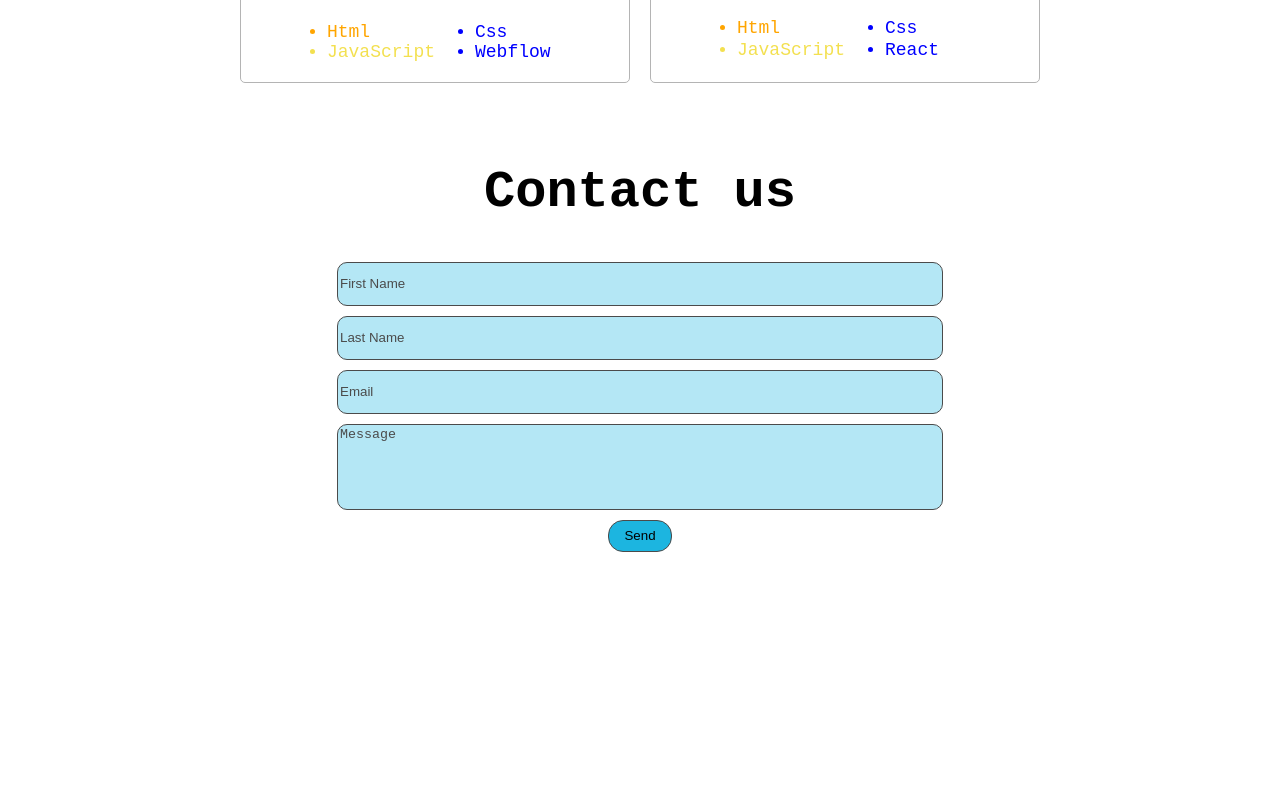
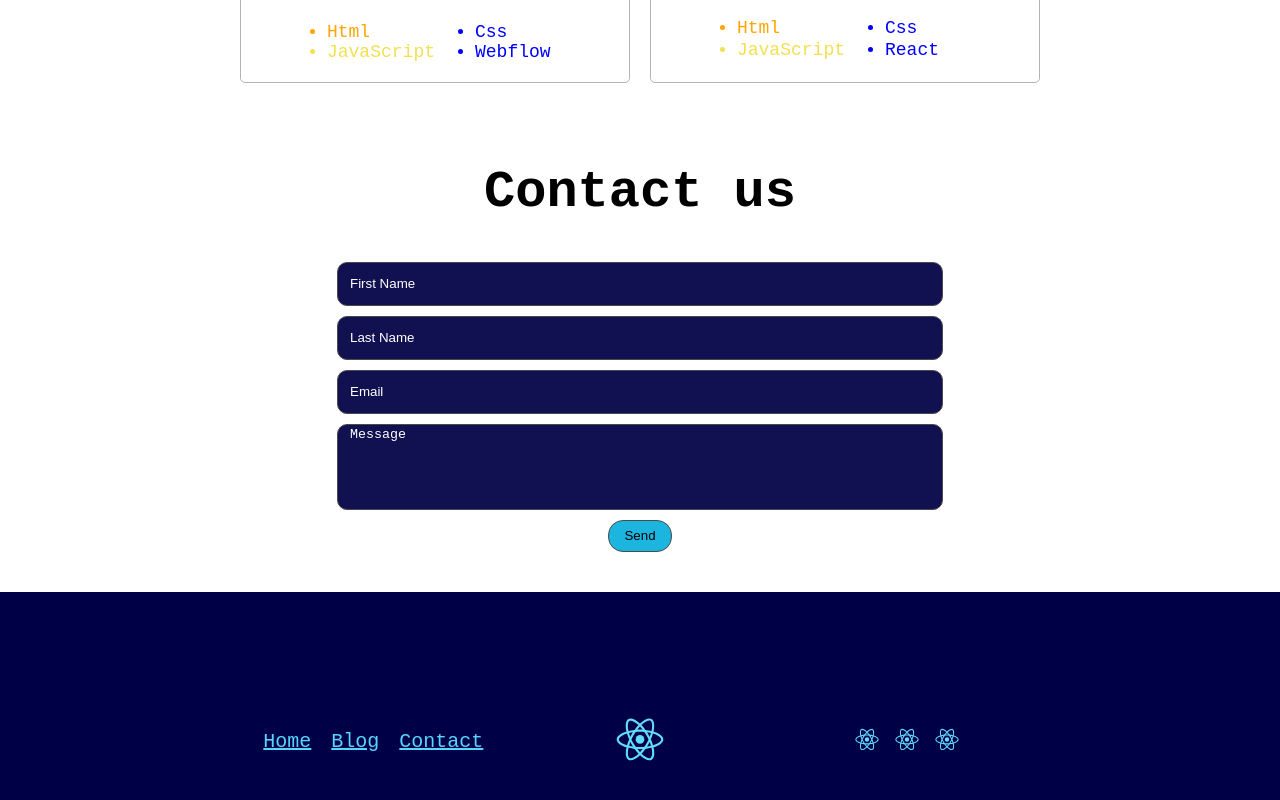
Before and after one commit to Jonathancodesurfer/portfolio, a React (Create React App) app: page / in a window 1280 px wide. Shown: the part 1863-2663 px from the top of the page. Before the commit the page ends 2455 px from the top, so only its background shows below. Built offline with nearby package versions, Linux system fonts and the light colour scheme.

Commit message:
adding footer

```diff
--- a/src/App.css
+++ b/src/App.css
@@ -21,7 +21,7 @@ nav {
   background-color: white;
 }
 
-.Navbar, .Header_wrapper, .Skills, .Work-wrapper, .Form_container {
+.Navbar, .Header_wrapper, .Skills, .Work-wrapper, .Form_container, footer{
   max-width: 800px;
   margin: auto;
   padding: 0 20px 0 20px;
--- a/src/App.js
+++ b/src/App.js
@@ -1,5 +1,6 @@
 
 import './App.css';
+import Footer from './components/Footer';
 import FormikForm from './components/FormikForm';
 import Header from './components/Header';
 import Navbar from './components/Navbar';
@@ -17,6 +18,7 @@ function App(props) {
         <Work/>
         <FormikForm />
       </main>
+      <Footer/>
     </div>
   );
 }
--- /dev/null
+++ b/src/components/Footer.css
@@ -0,0 +1,37 @@
+.Footer_container {
+    background-color: #000046;
+}
+
+
+footer {
+    display: grid;
+    grid-template-columns: repeat(2, 1fr);
+    grid-template-rows: repeat(2, 1fr);
+    grid-column-gap: 0px;
+    grid-row-gap: 0px;
+    height: 200px;
+    align-items: center;
+    justify-items: center;
+}
+
+.Footer_links {
+    grid-area: 1 / 1 / 2 / 3;
+}
+
+/*--------------Media queries  -----------------------------*/
+
+
+@media only screen and (min-width: 760px) {
+    footer {
+        display: grid;
+        grid-template-columns: repeat(3, 1fr);
+        grid-template-rows: 1fr;
+        grid-column-gap: 0px;
+        grid-row-gap: 0px;
+        height: 300px;
+    }
+
+    .Footer_links {
+        grid-area: 1 / 1 / 1 / 2;
+    }
+}
--- /dev/null
+++ b/src/components/Footer.js
@@ -0,0 +1,28 @@
+import logo from './assets/logo.svg';
+import './Footer.css';
+
+const Footer = (props) => {
+    return (
+        <div className='Footer_container'>
+            <footer>
+                <div>
+                    <img width={80} src={logo}></img>
+                </div>
+                <div>
+                    <a href='https://github.com/Jonathancodesurfer'><img width={40} src={logo}></img></a>
+                    <a href='https://github.com/Jonathancodesurfer'><img width={40} src={logo}></img></a>
+                    <a href='https://github.com/Jonathancodesurfer'><img width={40} src={logo}></img></a>
+                </div>
+                <div className='Footer_links'>
+                    <a className='Navbar_mobile-menu-items' href='/home'>Home</a>
+                    <a className='Navbar_mobile-menu-items' href='/blog'>Blog</a>
+                    <a className='Navbar_mobile-menu-items' href='/contact'>Contact</a>
+                </div>
+
+
+            </footer>
+        </div>
+    )
+}
+
+export default Footer;
--- a/src/components/Formik.css
+++ b/src/components/Formik.css
@@ -16,7 +16,7 @@ input {
     border-radius: 10px;
     border-color: rgb(75, 75, 75);
     border: solid 1px rgb(75, 75, 75);
-    background-color: #1cb5e054;
+    background-color: #000046ee;
 
 }
 
@@ -26,7 +26,7 @@ textarea {
     height: 80px;
     border-radius: 10px;
     border-color: rgb(75, 75, 75);
-    background-color: #1cb5e054;
+    background-color: #000046ee;
 }
 
 button {
@@ -39,7 +39,8 @@ button {
 }
 
 ::placeholder { /* Chrome, Firefox, Opera, Safari 10.1+ */
-    color: rgb(75, 75, 75);
+    color: white;
+    padding-left: 10px;
   }
 
 .error {
```
